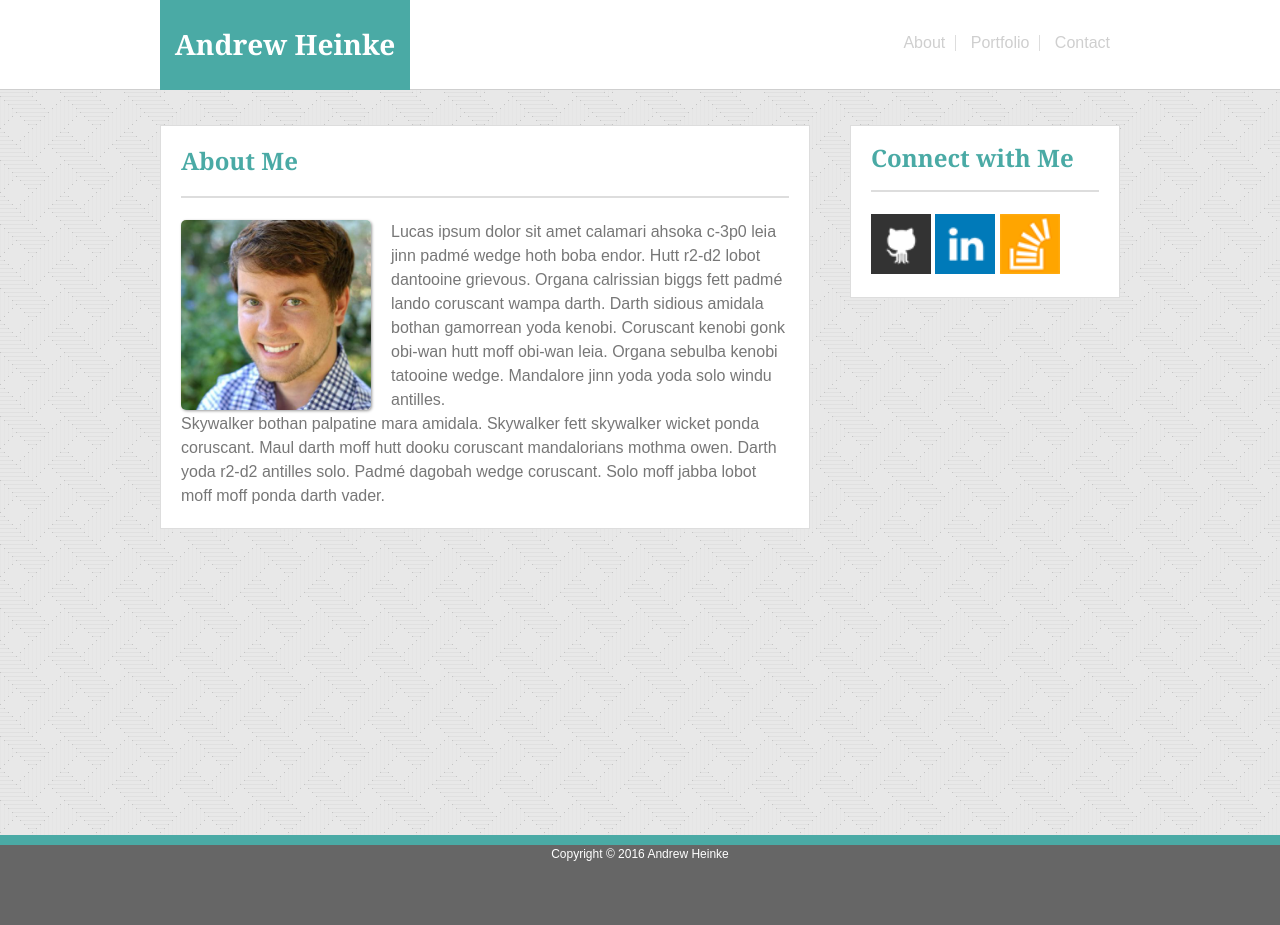
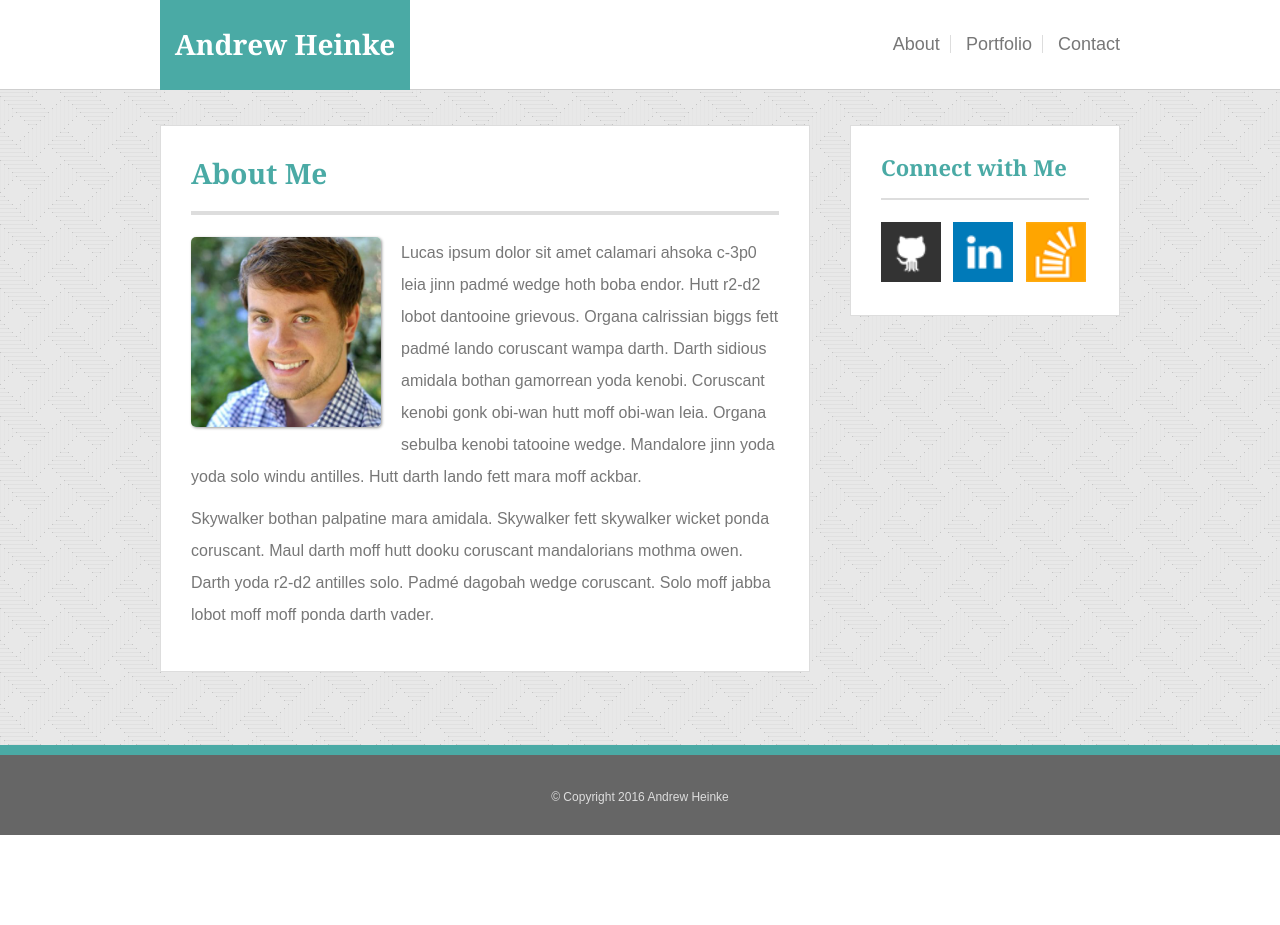
Before and after one commit to AndrewHeinke/Basic-Portfolio-Heroku, a PHP site: page / in a window 1280 px wide. After the commit the page ends 835 px from the top, so only its background shows below. Run offline with PHP 8.4, Linux system fonts and the light colour scheme; some libraries are stand-ins or nearby versions.

Commit message:
initial site files

```diff
--- a/assets/css/style.css
+++ b/assets/css/style.css
@@ -3,6 +3,10 @@
      -moz-box-sizing: border-box;
           box-sizing: border-box;
 
+}
+
+html, body {
+	height: 100%;
 }
 
 h1, h2, h3, h4, h5, h6 {
@@ -15,10 +19,9 @@ h1 {
 
 }
 
-
 h2 {
 	color: #4aaaa5;
-	font-size: 24px;
+	font-size: 28px;
 	line-height: 1.25;
 	margin-top: 0px;
 	margin-bottom: 20px;
@@ -26,8 +29,11 @@ h2 {
 }
 
 h4 {
+	color: #4aaaa5;
+	font-size: 22px;
+	margin-top: 0px;
+	margin-bottom: 20px;
 	font-weight: bold;
-	font-size: 18px;
 }
 
 hr {
@@ -36,22 +42,24 @@ hr {
 	margin-bottom: 22px;
 }
 
-html, body {
-	height: 100%;
-}
-
 body {
 	font-family: 'Arial', 'Helvetica Neue', Helvetica, sans-serif;
 	background-image: url("../images/pixel_weave-bg.png");
 	margin: 0;
 	padding: 0;
+}
+
+.wrapper {
 	min-height: 100%;
-	height: 100%;
+	margin: 0 auto -90px;
 }
 
 p {
 	color: #777777;
-	line-height: 1.5;
+	line-height: 2;
+	margin-bottom: 10px;
+	margin-top: 0px;
+	font-size: 16px;
 }
 
 /****  Header  ****/
@@ -64,7 +72,6 @@ header {
 	clear: both;
 	margin-bottom: 35px;
 }
-
 
 #nameWrap {
 	margin: 0 auto;
@@ -85,29 +92,37 @@ header {
 .nav {
 	float: right;
 	margin-top: 35px;
+	font-size: 18px;
 }
 
 .nav a {
   text-decoration: none;
-  color: #CFCFCF;
+  color: #777777;
   display: block;
   padding: 0 10px;
+  border-right: 1px solid #DDDDDD;
+
+}
+
+.nav li:last-child a {
+	padding-right: 0px;
+	border-right: none;
+
+}
+
+.nav a:hover {
+	color:#FF5700;
 }
 
 .nav li {
     display: inline-block;
-    border-right: 1px solid #DDDDDD;
- }
 
- .nav li:last-child {
- 	border-right: none;
+
  }
 
 .nav ul {
 	list-style: none;
 	text-align: center;
-	padding: 0;
-	margin: 0;
 }
 
 #profilePic {
@@ -116,46 +131,47 @@ header {
 	border-radius: 5px;
 	float:left;
 	margin-right: 20px;
+	margin-bottom: 10px;
 	box-shadow: 1px 1px 3px 0px rgba(0,0,0,0.4);
 
 }
 
-#socialBtns {
-	width: 270px;
-    margin-top:90px;
-
+#thicker {
+	border: 2px solid #DDDDDD;
+	margin-bottom: 22px;
 }
 
-#socialIcon {
+
+
+.socialIcon {
 	width: 60px;
 	height: 60px;
-	margin-right: 13px;
 }
 
-#socialIcon:last-child {
+.socialBtns a {
+	margin-right: 8px;
+}
+
+.socialBtns a:last-child {
 	margin-right: 0px;
 }
 
-h4 {
-	color: #4aaaa5;
-	font-size: 24px;
-	margin-top: 0px;
-	margin-bottom: 20px;
+.socialBtns a:hover {
+	-webkit-filter: opacity(70%);
 }
 
-.content {
-	padding: 0;
-	max-width: 960px;
-	margin: 0 auto;
-}
+
+/* Main Content Containers */
+
 section {
-	padding: 20px;
+	padding: 30px;
 	background: #fff;
 	border: 1px solid #DDDDDD;
 }
 
 .main {
 	max-width: 650px;
+	width: 650px;
 	float: left;
 }
 
@@ -164,26 +180,151 @@ section {
 	float: right;
 }
 
-footer {
+.content {
+	padding: 0;
+	max-width: 960px;
+	margin: 0px auto 0px;
+}
+
+/* Contact Form Elements */
+
+form label {
+	color: #777777;
+	display: block;
+	margin-bottom: 10px;
+	font-size: 18px;
+}
+
+form input {
+	width: 100%;
+	height: 35px;
+	border: 1px solid #DDDDDD;
+	margin-bottom: 20px;
+	font-size: 14px;
+	color: #777777;
+	padding-left: 10px;
+}
+
+::-webkit-input-placeholder {
+   color: #CCCCCC;
+}
+
+form textarea {
+	width: 100%;
+	border: 1px solid #DDDDDD;
+	height: 200px;
+	margin-bottom: 20px;
+	font-size: 14px;
+	color: #777777;
+	padding: 10px 0px 0px 10px;
+	line-height: 21px;
+}
+
+#formBtn {
+	background: #4aaaa5;
+	color: #fff;
+	text-align:center;
+	width: 115px;
+	height: 40px;
+	font-size: 18px;
+	border: none;
+	cursor: pointer;
+}
+
+#formBtn:hover {
+	background: #FF5700;
+}
+
+
+/* Portfolio Images */
+
+.portfolioPicLeft {
+	width: 275px;
+	height: 205px;
+	float: left;
+	margin-bottom: 55px;
+	background-size: cover;
+  	position: relative;
+  	display: inline;
+}
+
+.portfolioPicRight {
+	width: 275px;
+	height: 205px;
+	float: right;
+	margin-bottom: 55px;
+	background-size: cover;
+  	position: relative;
+  	display: inline;
+}
+
+.last {
+	margin-bottom: 0px;
+}
+
+.top {
+	margin-top: 20px;
+}
+
+.tiger {
+	background-image: url(../images/tiger.jpg);
+
+}
+
+.cycling {
+	background-image: url(../images/cycling.jpg);
+}
+
+.mini-cooper {
+	background-image: url(../images/mini-cooper.jpg);
+}
+
+.peppers {
+	background-image: url(../images/peppers.jpg);
+}
+
+.rhino {
+	background-image: url(../images/rhinoceros.jpg);
+}
+
+.swimming {
+	background-image: url(../images/swimming.jpg);
+}
+
+.imgText {
+	font-size: 24px;
+	font-family: 'Georgia', Times, Times New Roman, serif;
+	background: #4aaaa5;
+	color: #FFFFFF;
+	font-weight: normal;
+	height: 60px;
+	bottom: 10px;
+	width: 100%;
+	text-align: center;
+	padding-top: 15px;
+	position: absolute;
+}
+
+
+/* Footer Styles */
+
+.footer {
 	width: 100%;
 	background: #666666;
 	border-top: 10px solid #4aaaa5;
 	height: 90px;
 	clear: both;
+	margin-top: 35px;
 }
 
 #footerText {
 	text-align: center;
 	font-size: 12px;
-	color: #fff;
+	color: #DDDDDD;
+	padding-top: 30px;
 }
 
-.wrapper {
-min-height: 100%;
-height: auto !important;
-height: 100%;
-margin: 0 auto -90px;
-}
 .footer, .push {
 height: 90px;
+clear: both;
 }
--- a/index.html
+++ b/index.html
@@ -2,13 +2,11 @@
 <html lang="en">
 <head>
   <meta charset="utf-8">
-	<title>Andrew Heinke's Portfolio</title>
-	<link rel="stylesheet" type="text/css" href="assets/css/reset.css">
-	<link rel="stylesheet" type="text/css" href="assets/css/style.css">
-	<link rel="stylesheet" href="https://maxcdn.bootstrapcdn.com/font-awesome/4.6.1/css/font-awesome.min.css">
-
+	<title>About Andrew Heinke</title>
+	<link rel="stylesheet" type="text/css" href="assets/css/reset.css"><link rel="stylesheet" type="text/css" href="assets/css/style.css">
 </head>
 <body>
+	<div class="wrapper">
 	<header>
     	<div id="nameWrap">
     		<div id="myName">
@@ -16,41 +14,36 @@
     		</div>
   			<div class="nav">
       			<ul>
-        			<li class="about"><a href="index.html">About</a></li>
-        			<li class="news"><a href="portfolio.html">Portfolio</a></li>
-        			<li class="contact"><a href="contact.html">Contact</a></li>
+        			<li><a href="index.html">About</a></li>
+        			<li><a href="portfolio.html">Portfolio</a></li>
+        			<li><a href="contact.html">Contact</a></li>
       			</ul>
     		</div>
 		</div>
 	</header>
-
-	<div class="wrapper">
-
 		<div class="content">
 			<section class="main">
 				<h2>About Me</h2>
-			<hr>
-			<img id="profilePic" src="assets/images/profile-picture.jpeg">
-			<p>Lucas ipsum dolor sit amet calamari ahsoka c-3p0 leia jinn padmé wedge hoth boba endor. Hutt r2-d2 lobot dantooine grievous. Organa calrissian biggs fett padmé lando coruscant wampa darth. Darth sidious amidala bothan gamorrean yoda kenobi. Coruscant kenobi gonk obi-wan hutt moff obi-wan leia. Organa sebulba kenobi tatooine wedge. Mandalore jinn yoda yoda solo windu antilles. </p>
+				<hr id="thicker">
+				<img id="profilePic" src="assets/images/profile-picture.jpeg" alt="Andrew Heinke Profile Picture">
+				<p>Lucas ipsum dolor sit amet calamari ahsoka c-3p0 leia jinn padmé wedge hoth boba endor. Hutt r2-d2 lobot dantooine grievous. Organa calrissian biggs fett padmé lando coruscant wampa darth. Darth sidious amidala bothan gamorrean yoda kenobi. Coruscant kenobi gonk obi-wan hutt moff obi-wan leia. Organa sebulba kenobi tatooine wedge. Mandalore jinn yoda yoda solo windu antilles. Hutt darth lando fett mara moff ackbar.</p>
 				<p>Skywalker bothan palpatine mara amidala. Skywalker fett skywalker wicket ponda coruscant. Maul darth moff hutt dooku coruscant mandalorians mothma owen. Darth yoda r2-d2 antilles solo. Padmé dagobah wedge coruscant. Solo moff jabba lobot moff moff ponda darth vader.</p>
 			</section>
-
 			<section class="rightArea">
 				<h4>Connect with Me</h4>
 				<hr>
 				<div class="socialBtns">
-				<a href=""><img id="socialIcon" src="assets/images/github-logo.png"></a>
-				<a href=""><img id="socialIcon" src="assets/images/linkedin-logo.png"></a>
-				<a href=""><img id="socialIcon" src="assets/images/stackoverflow-logo.png"></a>
+					<a href="https://github.com/AndrewHeinke"><img class="socialIcon" src="assets/images/github-logo.png" alt="Andrew Heinke GitHub"></a>
+					<a href="https://www.linkedin.com/in/andrewheinke"><img class="socialIcon" src="assets/images/linkedin-logo.png" alt="Andrew Heinke LinkedIn"></a>
+					<a href="https://stackoverflow.com/users/6244987/andrew"><img class="socialIcon" src="assets/images/stackoverflow-logo.png" alt="Andrew Heinke Stack Overflow"></a>
 				</div>
 			</section>
 		</div>
 
 		<div class="push"></div>
 	</div>
-	<footer>
-	<p id="footerText">Copyright &copy; 2016 Andrew Heinke</p>
-	</footer>
-
+	<div class="footer">
+	<p id="footerText">&copy; Copyright 2016 Andrew Heinke</p>
+	</div>
 </body>
 </html>
```
Also changed, not shown: contact.html (+62 -0 lines), portfolio.html (+63 -0 lines), assets/images/cycling.jpg (added), assets/images/mini-cooper.jpg (added), assets/images/peppers.jpg (added), assets/images/rhinoceros.jpg (added), assets/images/swimming.jpg (added), assets/images/tiger.jpg (added). Lines whose indentation alone changed are shown as unchanged.
